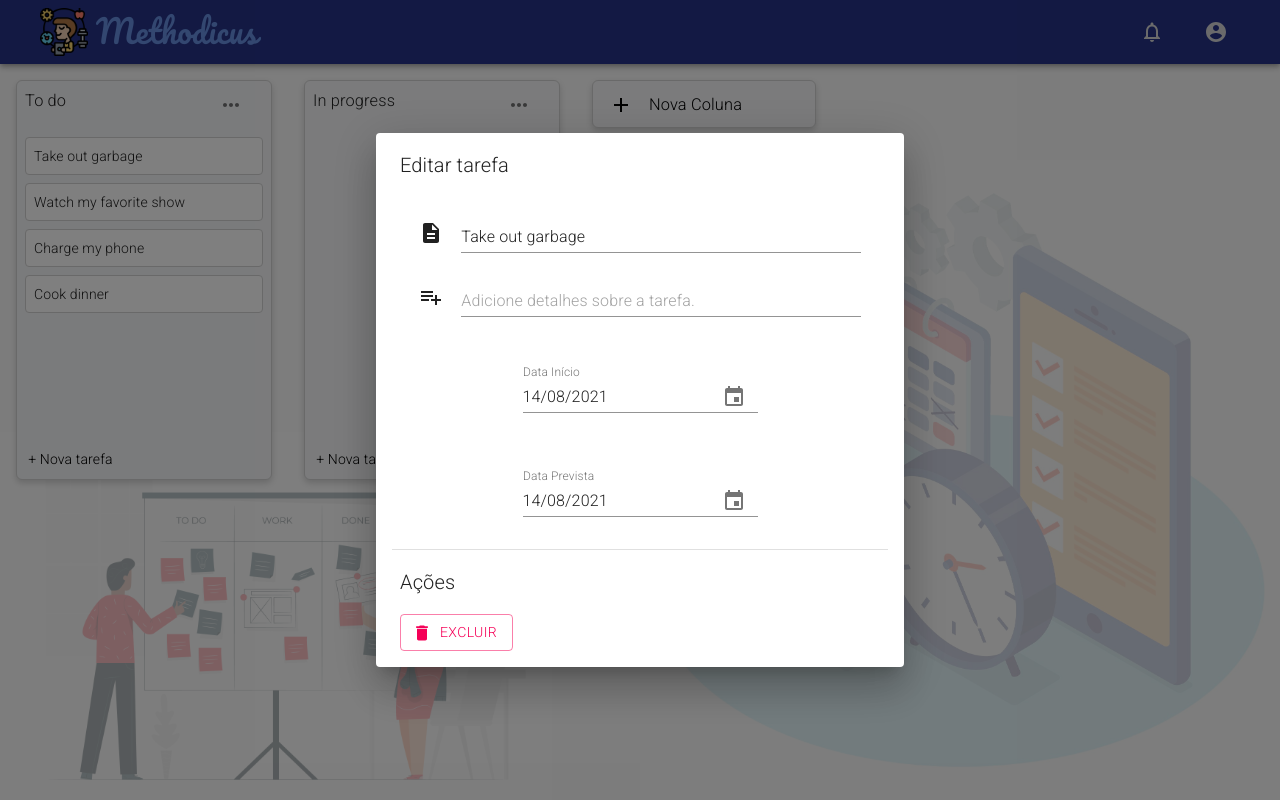
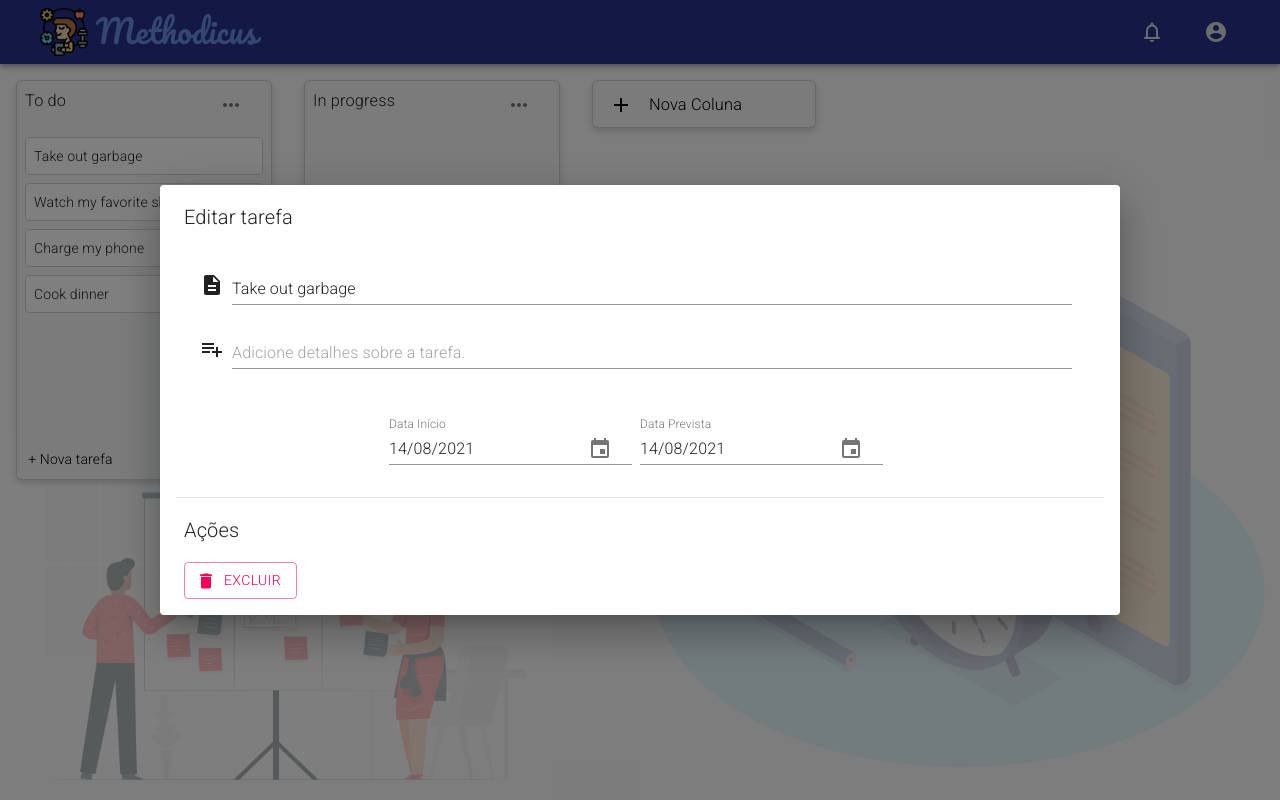
Before and after one commit to FabioMoreiraFM/Methodicus, a React (Create React App) app: page /home in a window 1280 px wide. Both pictures are taken after a click on the button "Take out garbage". Built offline with nearby package versions, Linux system fonts and the light colour scheme.

Commit message:
Refatora a dialog de edição de tarefas

```diff
--- a/src/App.css
+++ b/src/App.css
@@ -12,6 +12,7 @@
   --gray: gray;
   --light-grey: lightgrey;
   --black: black;
+  --hover-more-button: #e6e6e6;
 }
 
 .react-tabs__tab--selected span{
--- a/src/components/UI/Dialogs/TaskDialog/index.js
+++ b/src/components/UI/Dialogs/TaskDialog/index.js
@@ -6,7 +6,7 @@ import withContext from 'hoc/withContext';
 import { withSnackbar } from 'notistack';
 import PropTypes from 'prop-types';
 
-import { DialogTitle, Divider } from '@material-ui/core';
+import { DialogTitle, Divider, Hidden } from '@material-ui/core';
 import Dialog from '@material-ui/core/Dialog';
 import DialogContent from '@material-ui/core/DialogContent';
 import DeleteIcon from '@material-ui/icons/Delete';
@@ -79,8 +79,8 @@ class TaskDialog extends Component {
     const { open } = this.props
 
     return (
-      <div>
-        <Dialog open={open} onClose={this.onHandleClose} aria-labelledby="form-dialog-title">
+      <>
+        <Dialog open={open} onClose={this.onHandleClose} fullWidth maxWidth="md" aria-labelledby="form-dialog-title">
           <DialogTitle>Editar tarefa</DialogTitle>
           <DialogContent>
             <InputContainer>
@@ -93,10 +93,11 @@ class TaskDialog extends Component {
                 onKeyDown={this.preventNewLine}
                 onChange={(e) => this.onHandleChange("content", e.target.value)}
                 multiline
-                maxRows={4}
+                maxRows={6}
                 placeholder="Descreva a tarefa."
                 error={contentError}
                 helperText={contentMessage}
+                fullWidth
               />
             </InputContainer>
 
@@ -111,16 +112,27 @@ class TaskDialog extends Component {
                 onKeyDown={this.preventNewLine}
                 onChange={(e) => this.onHandleChange("description", e.target.value)}
                 multiline
-                maxRows={4}
+                maxRows={8}
+                fullWidth
               />
             </InputContainer>
 
+            <Hidden smUp>
               <InputContainer>
                 <MaterialUIPickers title="Data Início" date={this.state.startDate} onChange={this.onHandleChange} type="startDate" />
               </InputContainer>
               <InputContainer>
                 <MaterialUIPickers title="Data Prevista" date={this.state.endDate} onChange={this.onHandleChange} type="endDate" />
               </InputContainer>
+            </Hidden>
+
+            <Hidden xsDown>
+              <InputContainer justifyCenter>
+                <MaterialUIPickers title="Data Início" date={this.state.startDate} onChange={this.onHandleChange} type="startDate" />
+                <MaterialUIPickers title="Data Prevista" date={this.state.endDate} onChange={this.onHandleChange} type="endDate" />
+              </InputContainer>
+            </Hidden>
+
           </DialogContent>
           <Divider variant="middle" />
           <DialogTitle>Ações</DialogTitle>
@@ -135,7 +147,7 @@ class TaskDialog extends Component {
             </ActionButton>
           </DialogActions>
         </Dialog>
-      </div>
+      </>
     )
   }
 }
--- a/src/components/UI/Dialogs/TaskDialog/style.js
+++ b/src/components/UI/Dialogs/TaskDialog/style.js
@@ -5,12 +5,21 @@ import { Button, TextField } from '@material-ui/core'
 
 export const InputContainer = styled.div`
     display: flex;
-    padding: 1rem 0;
-    justify-content: space-evenly;
-    min-width: 30rem;
+    padding: 1rem 1rem;
+    justify-content: ${props => props.justifyCenter ? 'center' : null};
+
+    svg {
+        margin-right: 0.5rem;
+    }
+    .MuiFormControl-root {
+        margin-right: 0.5rem;
+    }
+
     ${theme.breakpoints.down("xs")} {
-        justify-content: flex-start;
-        min-width: 19rem;
+        padding: 1rem 0rem;
+        svg {
+            margin-right: 0rem;
+        }
     }
 `
 
--- a/src/pages/Home/Columns/Column/style.js
+++ b/src/pages/Home/Columns/Column/style.js
@@ -49,7 +49,7 @@ export const NewTaskContainer = styled(Link)`
     padding-left: 0.7rem;
 
     &:hover {
-        background-color: var(--light-grey);
+        background-color: var(--hover-more-button);
     }
 `
 
--- a/src/pages/Home/Columns/NewColumn/style.js
+++ b/src/pages/Home/Columns/NewColumn/style.js
@@ -29,6 +29,6 @@ export const NewColumnClickable = styled(Link)`
     padding-left: 1rem;
 
     &:hover {
-        background-color: var(--light-grey);
+        background-color: var(--hover-more-button);
     }
 `
--- a/src/pages/Home/Header/HeaderPopovers/NotificationPopover/styles.js
+++ b/src/pages/Home/Header/HeaderPopovers/NotificationPopover/styles.js
@@ -7,9 +7,9 @@ export const NotificationContainer = styled.div`
     padding: 0.5rem;
 `
 export const MoreNotificationsContainer = styled.div`
-    padding: 0.5rem;
+    padding: 0.8rem 0.5rem;
     &:hover {
-        background-color: var(--light-grey)
+        background-color: var(--hover-more-button);
     }
 `
 
```
Lines whose indentation alone changed are shown as unchanged.
